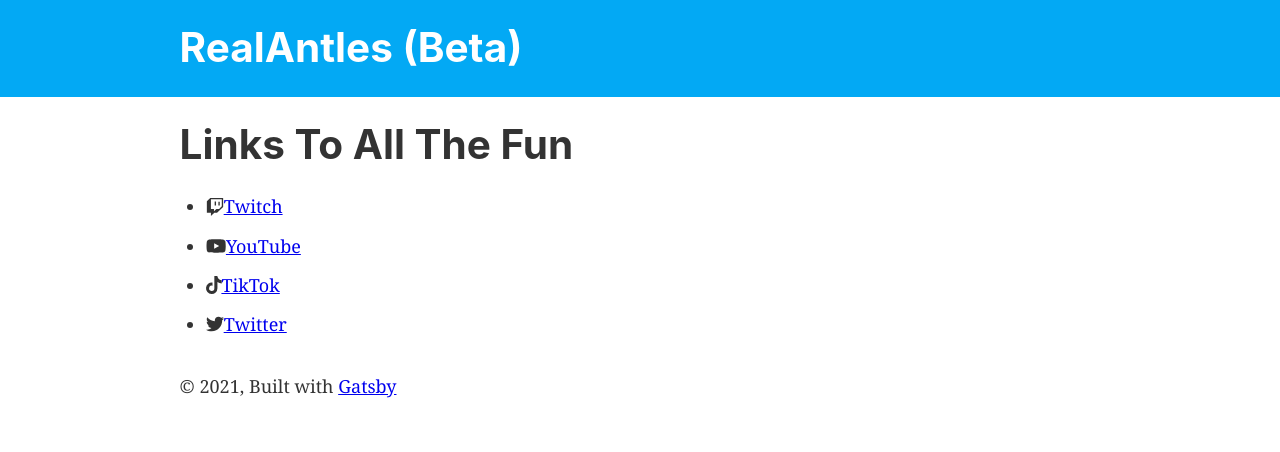
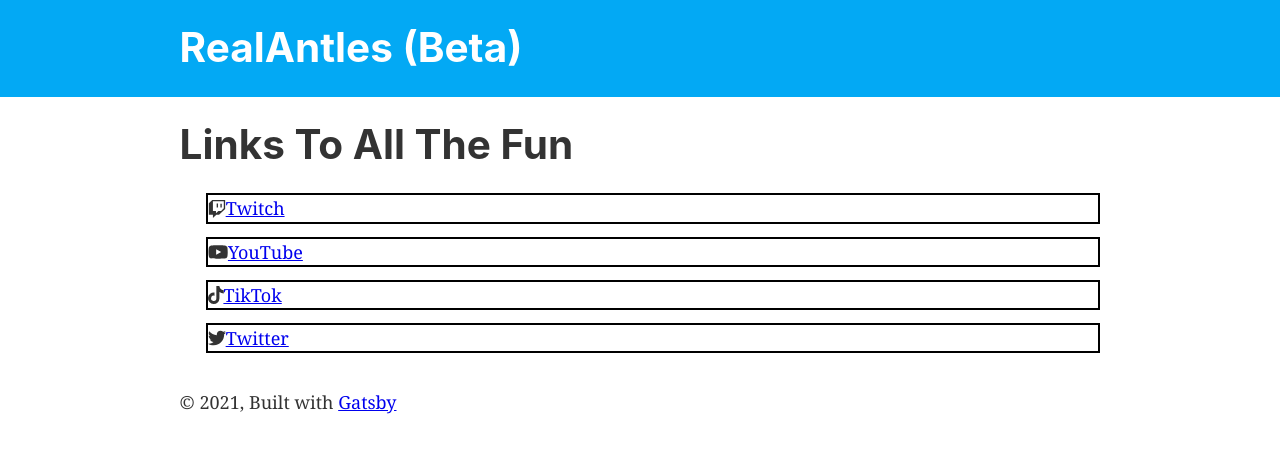
Before and after one commit to Antles/realantleslinks, a Gatsby site: page / in a window 1280 px wide. Built offline with nearby package versions, Linux system fonts and the light colour scheme; Gatsby itself is replaced by a stand-in of ours.

Commit message:
test css changes

```diff
--- a/src/components/layout.css
+++ b/src/components/layout.css
@@ -154,6 +154,13 @@
   background: hsla(0, 0%, 0%, 0.2);
   border: none;
   height: 1px;
+}
+ul {
+  list-style-type: none;
+}
+
+.linkContainer {
+  border: 2px, solid #000 ;
 }
 button,
 input,
--- a/src/pages/index.js
+++ b/src/pages/index.js
@@ -13,25 +13,25 @@
     <h1>Links To All The Fun</h1>
     <ul>
       <li>
-        <div>
+        <div className='linkContainer'>
           <FontAwesomeIcon icon={faTwitch} />
           <Link to="https://www.twitch.tv/realantles">Twitch</Link>
         </div>
       </li>
       <li>
-        <div>
+        <div className='linkContainer'>
           <FontAwesomeIcon icon={faYoutube} />
           <Link to="https://www.youtube.com/channel/UC2S2m5fhKWZbdf6uNravbTg">YouTube</Link>
         </div>
       </li>
       <li>
-        <div>
+        <div className='linkContainer'>
           <FontAwesomeIcon icon={faTiktok} />
           <Link to="https://www.tiktok.com/@realantles?">TikTok</Link>
         </div>
       </li>
       <li>
-        <div>
+        <div className='linkContainer'>
           <FontAwesomeIcon icon={faTwitter} />
           <Link to="https://twitter.com/RealAntles">Twitter</Link>
         </div>
```
